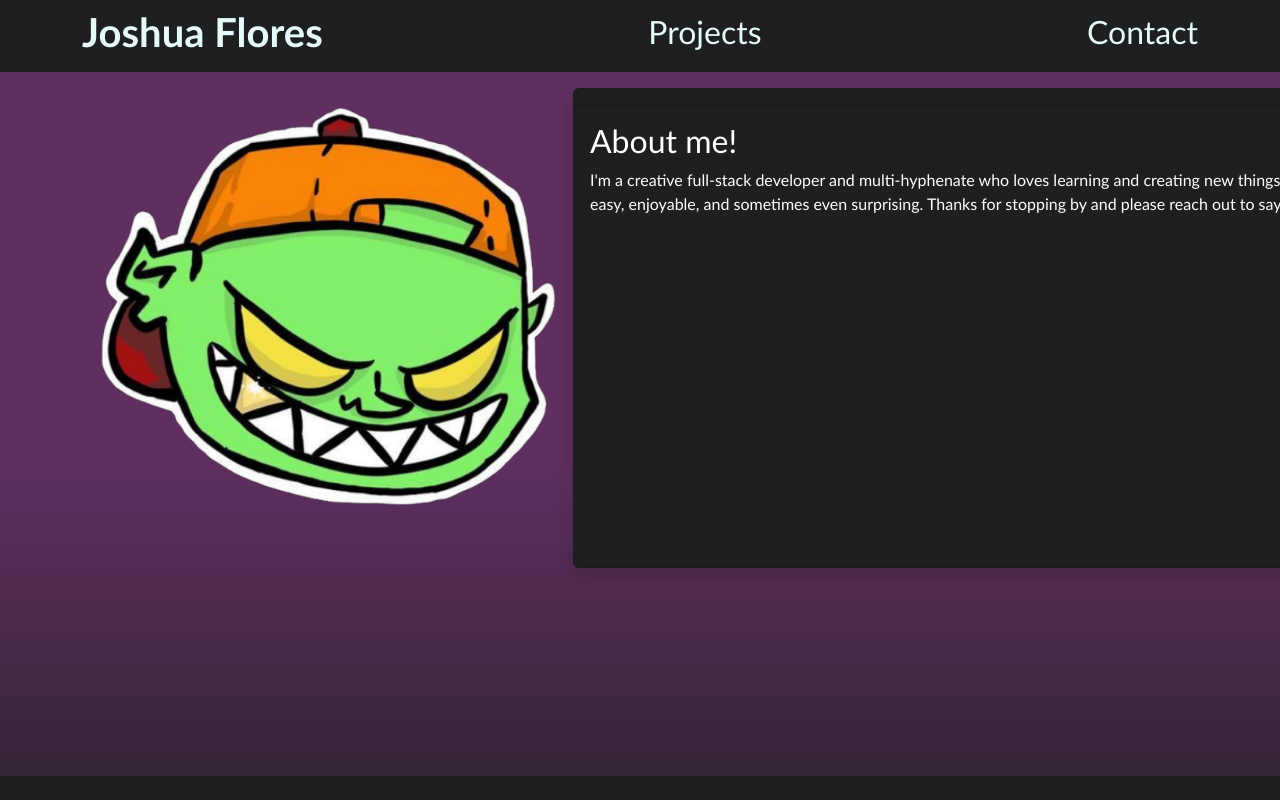
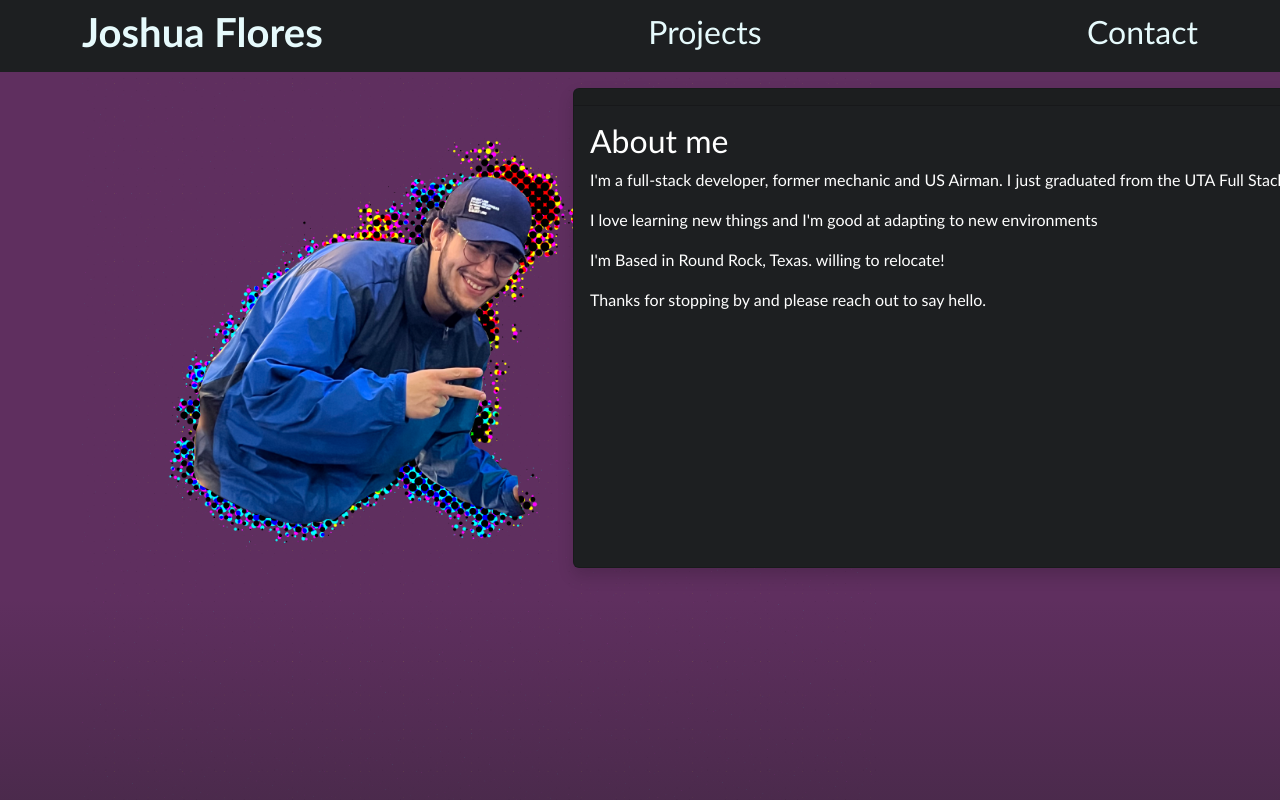
Before and after one commit to Spoogh/Portfolio-React, a React (Create React App) app: page / in a window 1280 px wide. Shown: the top 800 px of the page. Built offline with nearby package versions, Linux system fonts and the light colour scheme.

Commit message:
added a picture of ME

```diff
--- a/src/components/Projectcard.js
+++ b/src/components/Projectcard.js
@@ -10,7 +10,7 @@ function ProjCard(props) {
   return (
     // <Row xs={1} md={3} className="g-4 ">
       // {Array.from({ length: 1 }).map((_, idx) => (
-         <Col md={6} className="mt-3">
+         <Col md={6} className="mt-3 slidein">
           <Card  className='project shadow' >
 
           <a href ={props.link}><Card.Img variant="top" src={props.image} className='projectimg' target='_blank'/></a>
--- a/src/components/aboutme.js
+++ b/src/components/aboutme.js
@@ -17,13 +17,12 @@ function Aboutme() {
         >
           <Card.Header></Card.Header>
           <Card.Body>
-            <Card.Title><h2> About me!</h2> </Card.Title>
+            <Card.Title><h2> About me</h2> </Card.Title>
             <Card.Text>
-            I'm a creative full-stack developer and multi-hyphenate who loves learning and creating new things.
-
-            The experience a person has using any media should be easy, enjoyable, and sometimes even surprising.
-
-            Thanks for stopping by and please reach out to say hello.
+            <p>I'm a full-stack developer, former mechanic and US Airman. I just graduated from the UTA Full Stack Flex Coding Bootcamp!.</p>
+            <p>I love learning new things and I'm good at adapting to new environments</p>
+            <p>I'm Based in Round Rock, Texas. willing to relocate! </p>
+            <p className="mb-5">Thanks for stopping by and please reach out to say hello.</p>
             </Card.Text>
           </Card.Body>
         </Card>
--- a/src/components/header.js
+++ b/src/components/header.js
@@ -19,7 +19,7 @@ function Navi() {
 
             <Link to="/projects"><h2 className ="d-inline-block align-top noblue">Projects </h2> </Link>
 
-            <Link to = "/resume">
+            <Link to = "/contact">
               <h2 className ="d-inline-block align-top m-20 noblue" > Contact </h2>
             </Link>
 
--- a/src/components/info.js
+++ b/src/components/info.js
@@ -4,6 +4,7 @@ import Col from 'react-bootstrap/Col';
 import React from 'react';
 import Row from 'react-bootstrap/Row';
 import logo from '../assets/images/goonblin.png'
+import Me from '../assets/images/ME.png'
 import Container from 'react-bootstrap/Container';
 import Aboutme from './aboutme';
 
@@ -11,7 +12,7 @@ const Picandbio = () => {
   return (
     <Container >
     <Row bg="dark" variant="dark" >
-        <Col xs={5}><img  width= "500" src={logo}></img></Col>
+        <Col xs={5}><img  width= "800" src={Me}></img></Col>
         <Col xs={5}><Aboutme ></Aboutme> </Col>
 
       </Row>
--- a/src/index.css
+++ b/src/index.css
@@ -6,6 +6,9 @@
 
 
 }
+
+
+
 a{
   color: var(--light);
   text-decoration: none;
@@ -92,9 +95,16 @@ footer a{
 .projectimg:hover {
   /* styles for when the mouse hovers over the image */
   filter: blur(0);
-
+  transition: 0.5s;
   background-position: center;
 }
+
+.fadein {
+
+}
+
+
+
 
 
 
```
Also changed, not shown: src/assets/images/ME.png (added).
